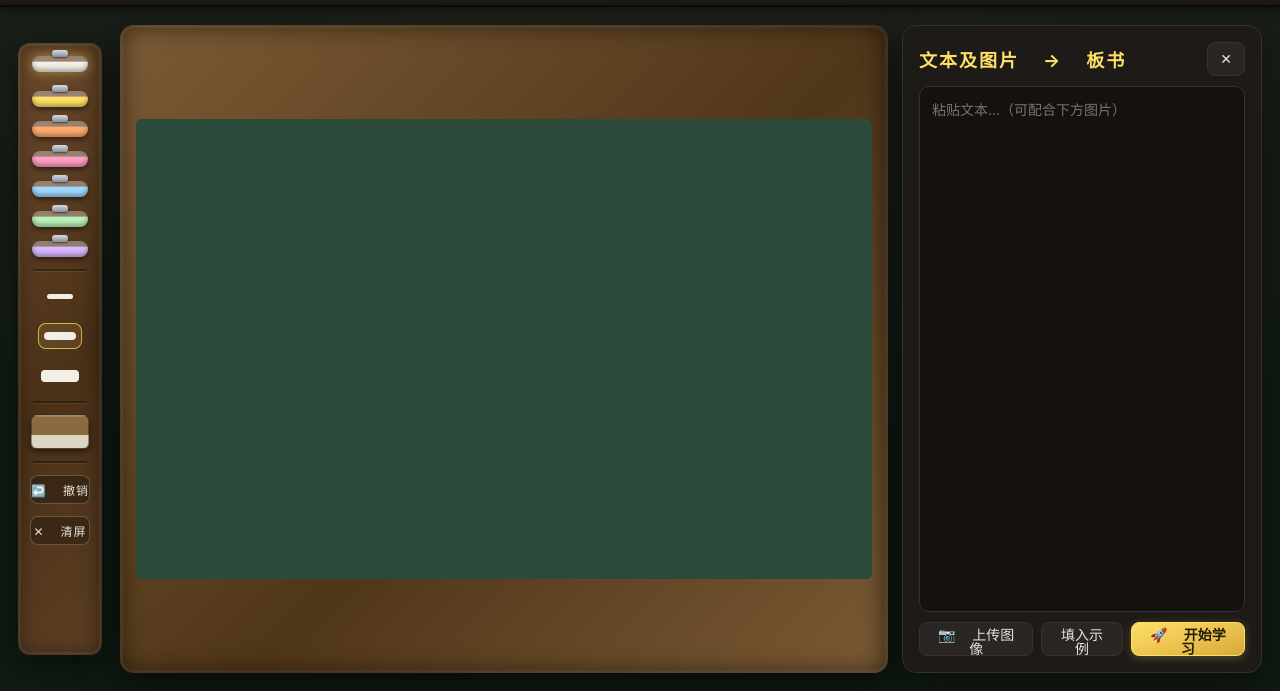
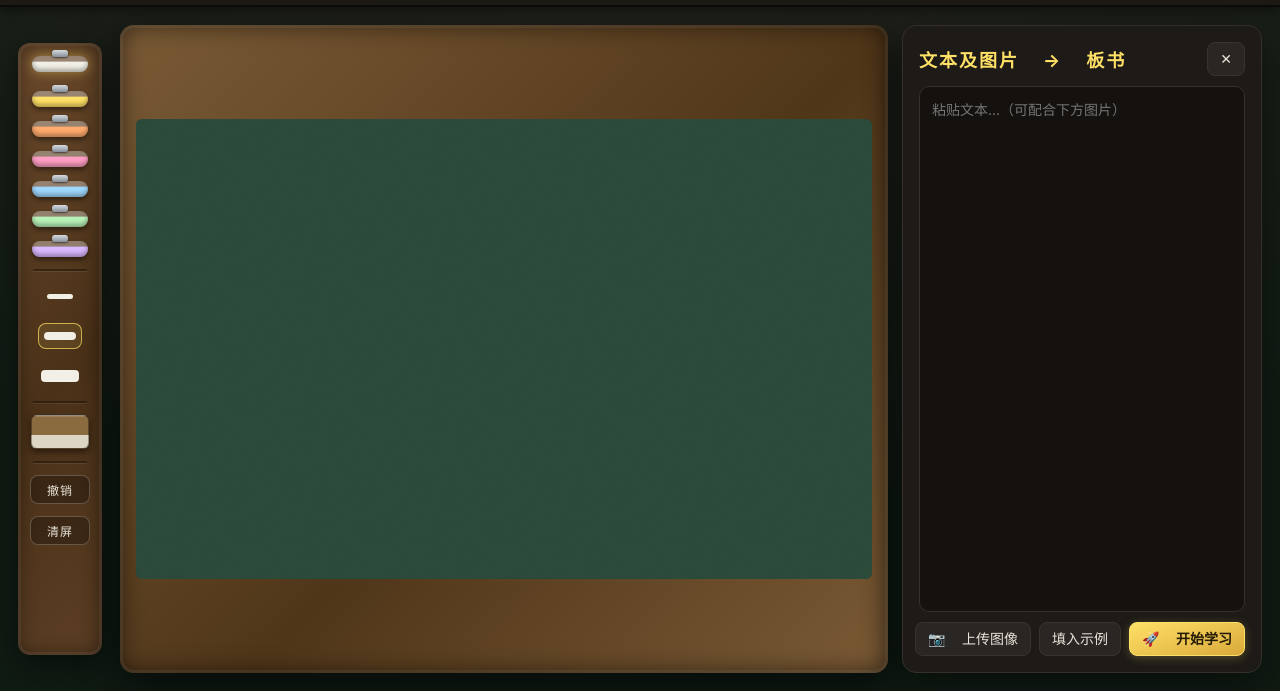
Before and after one commit to agi-hub/blackboard, a website: page public/index.html in a window 1280 px wide. Shown: the part 109-800 px from the top of the page. Drawn offline with Linux system fonts and the light colour scheme; no server answers; a small style sheet from the web is missing.

Commit message:
按钮单行化：撤销/清屏去 emoji；所有工具栏按钮 white-space:nowrap（中/英均不折行）

```diff
--- a/public/app.js
+++ b/public/app.js
@@ -177,8 +177,8 @@ const UI_I18N = [
   ["#btn-sample", "填入示例", "Sample", "text"],
   ["#btn-generate", "🚀 开始学习", "🚀 Start", "text"],
   [".brand-name", "敲黑板", "ChalkTalk", "text"],
-  ["#btn-undo", "↩ 撤销", "↩ Undo", "text"],
-  ["#btn-clear", "✕ 清屏", "✕ Clear", "text"],
+  ["#btn-undo", "撤销", "Undo", "text"],
+  ["#btn-clear", "清屏", "Clear", "text"],
   ["#answer-panel h2", "✦ AI 解答", "✦ AI Answer", "text"],
   ["#answer-panel .drawer-tip", "解答写在这块小黑板上，不影响左侧板书；点击可跳过书写。", "Answers appear on this side board without touching the main board; click to skip the writing.", "text"],
   ["#lecture-panel h2", "讲义", "Notes", "text"],
--- a/public/index.html
+++ b/public/index.html
@@ -78,8 +78,8 @@
       <div class="rail-divider"></div>
       <button id="btn-eraser" class="rail-eraser" title="橡皮擦（板擦）"><span class="felt"></span></button>
       <div class="rail-divider"></div>
-      <button id="btn-undo" class="rail-tool" title="撤销 (Ctrl/Cmd+Z)">↩ 撤销</button>
-      <button id="btn-clear" class="rail-tool danger" title="清空黑板">✕ 清屏</button>
+      <button id="btn-undo" class="rail-tool" title="撤销 (Ctrl/Cmd+Z)">撤销</button>
+      <button id="btn-clear" class="rail-tool danger" title="清空黑板">清屏</button>
     </aside>
 
     <!-- 黑板（木框 + 三层画布） -->
--- a/public/style.css
+++ b/public/style.css
@@ -245,8 +245,7 @@ button {
 .nav-btn:disabled { opacity: 0.3; cursor: default; }
 .nav-btn:disabled:hover { background: rgba(255, 255, 255, 0.05); }
 
-/* AI 按钮：尺寸/圆角/边框与 .tool-btn 完全一致，仅配色区分 */
-.ai-btn, .tool-btn { height: 34px; line-height: 1; }
+.ai-btn, .tool-btn { height: 34px; line-height: 1; white-space: nowrap; }
 .ai-btn {
   padding: 5px 12px;
   border-radius: 8px;
@@ -537,6 +536,7 @@ button {
 /* 粉笔槽底部：撤销 / 清屏 */
 .rail-tool {
   width: 60px;
+  white-space: nowrap;
   padding: 5px 0;
   border-radius: 8px;
   font-size: 12px;
```
